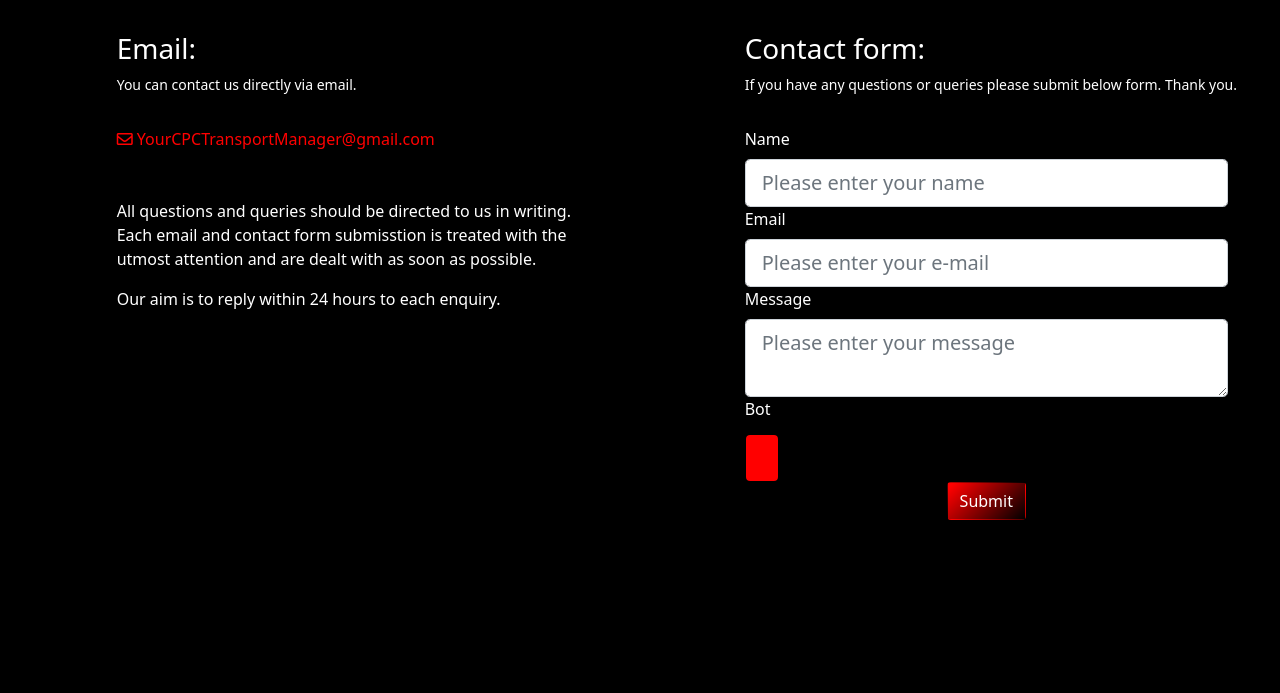
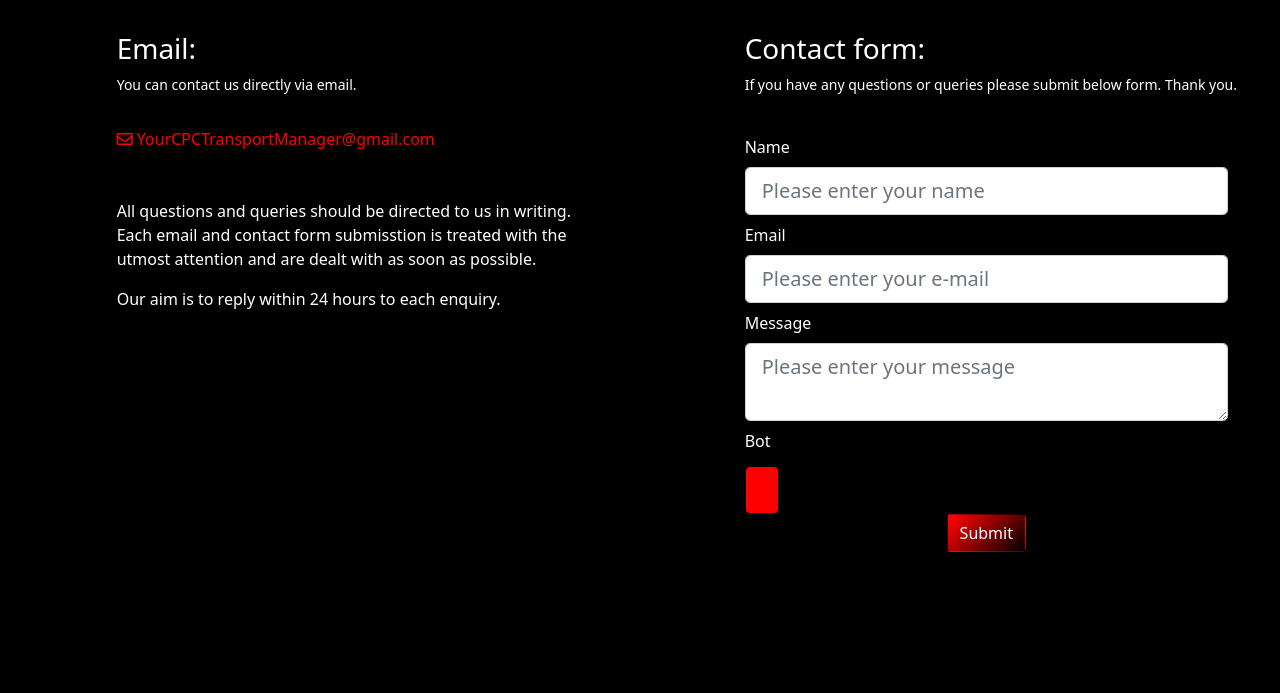
Before and after one commit to malc-u/Your-CPC-TransportManager, a Flask app: template templates/pages/contact.html in a window 1280 px wide. Shown: the part 48-741 px from the top of the page. Run offline with Flask 2, Linux system fonts and the light colour scheme; the template is opened without the code that fills it: most values are stand-ins (such as "Sample title", 1, 10 or a date in 2020); form fields are guessed from the names that the template uses; some libraries are stand-ins or nearby versions.

Commit message:
Spaced form labels for better ux

```diff
--- a/static/css/style.css
+++ b/static/css/style.css
@@ -121,6 +121,10 @@ ol li:before {
   color: red;
 }
 
+.form-label {
+  padding-top: 0.5rem;
+}
+
 .form-group #checkbox:valid {
   background-color: red;
 }
--- a/static/scss/pages/_contact.scss
+++ b/static/scss/pages/_contact.scss
@@ -9,6 +9,10 @@
 .contact-email:hover {
     font-size: 1.5rem;
     color: $red;
+}
+
+.form-label {
+    padding-top: 0.5rem;
 }
 
 .form-group #checkbox:valid {
```
